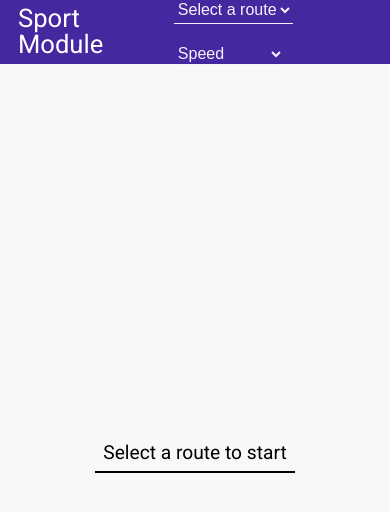
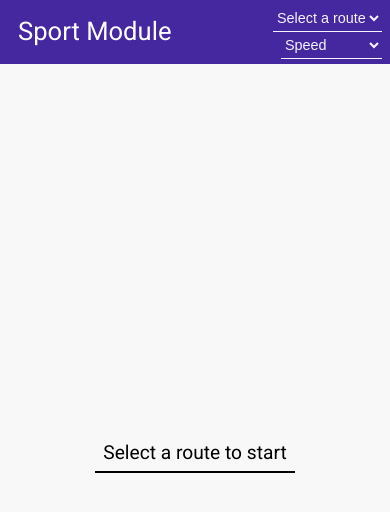
Before and after one commit to GillisWerrebrouck/SportModule, a plain HTML site: page Client/index.html in a window 390 px wide. Drawn offline with nearby package versions, Linux system fonts and the light colour scheme; some packages are replaced by stand-ins of ours.

Commit message:
Add minimum responsive styles

```diff
--- a/Client/css/default.scss
+++ b/Client/css/default.scss
@@ -6,6 +6,13 @@ $select-background-color: transparent;
 $select-border-color: unquote("rgba(#{$color-white}, 0.95)") !default;
 $select-color: unquote("rgba(#{$color-white}, 0.95)") !default;
 $option-color: unquote("rgba(#{$color-black}, 0.95)") !default;
+$tablet: 768px;
+
+@mixin tablet {
+  @media (max-width: #{$tablet}) {
+    @content;
+  }
+}
 
 body {
   font-family: 'Roboto', sans-serif;
@@ -35,14 +42,25 @@ header {
   }
 
   #filter {
+    @include tablet {
+      display: flex;
+      flex-direction: column;
+      align-items: flex-end;
+      justify-content: space-around;
+    }
+
     select {
       background-color: $select-background-color;
       padding: 4px 0;
       margin: 8px;
-      font-size: 1em;
+      font-size: 0.9em;
       color: $select-color;
       border: none;
       border-bottom: 1px solid $select-border-color;
+
+      @include tablet {
+        margin: 0 8px 0 0;
+      }
     }
 
     option {
@@ -99,7 +117,7 @@ main {
     border-bottom: 2px solid #000;
 
     h2 {
-      font-size:  1.2em;
+      font-size: 1.2em;
     }
   }
 
```
Also changed, not shown: Client/css/default.css, 1 other file.
